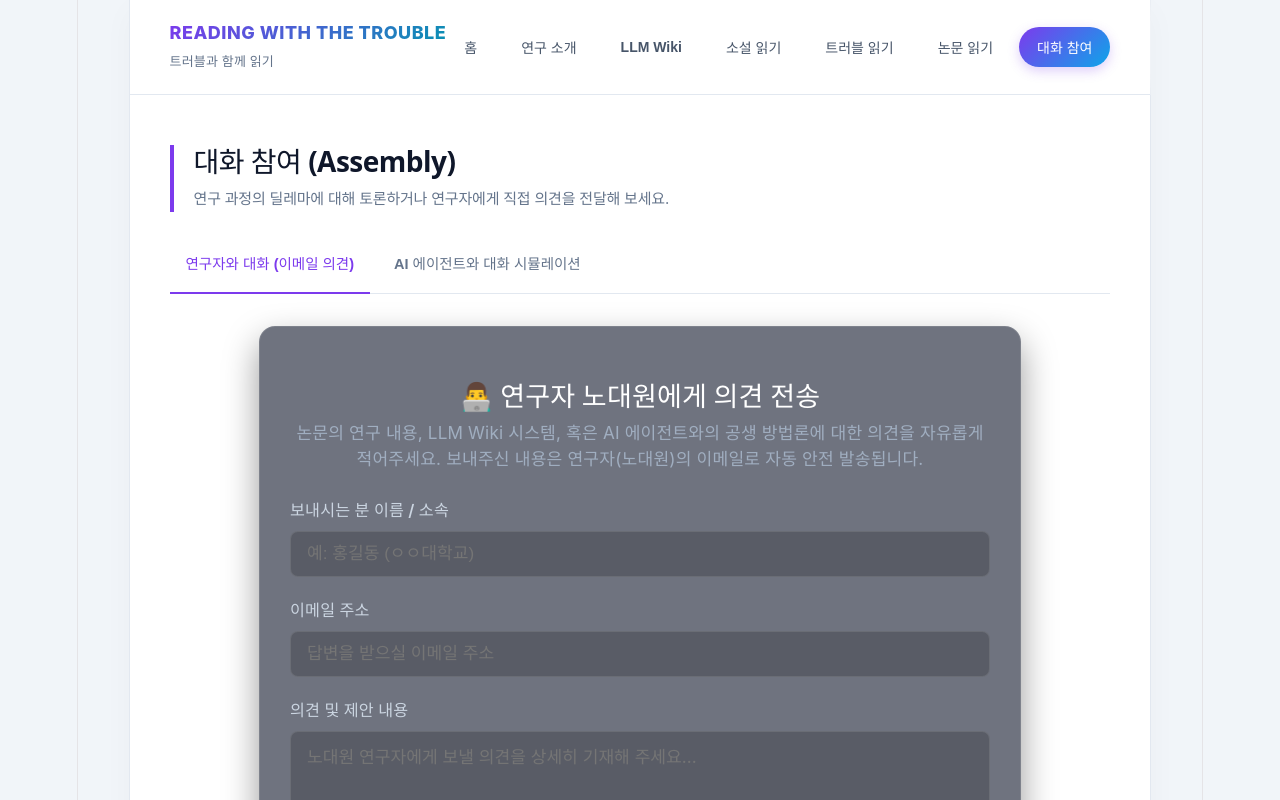
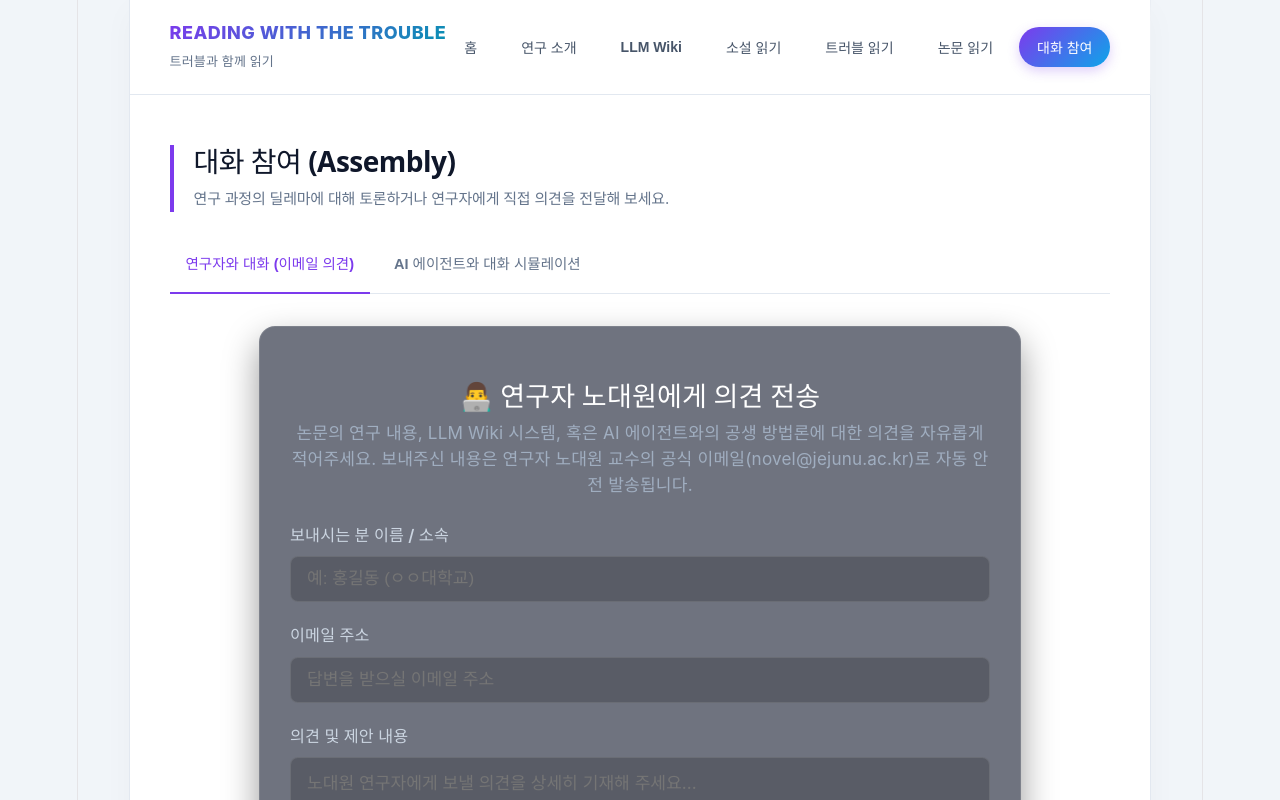
Before and after one commit to daewonnoh/LLM-Wiki-Agent, a React (Vite) app: page / in a window 1280 px wide. Both pictures are taken after a click on the button "대화 참여". Shown: the top 800 px of the page. Built offline with nearby package versions, Linux system fonts and the light colour scheme; a web font is replaced by a local one.

Commit message:
의견 전송 폼에 노대원 교수 메일 주소 안내 게시

```diff
--- a/src/App.jsx
+++ b/src/App.jsx
@@ -1464,7 +1464,7 @@ function App() {
                 <h3 style={{ color: '#fff', fontSize: '1.5rem', marginBottom: '10px' }}>👨‍💻 연구자 노대원에게 의견 전송</h3>
                 <p style={{ color: '#a0aec0', fontSize: '0.95rem', marginBottom: '25px', lineHeight: 1.5 }}>
                   논문의 연구 내용, LLM Wiki 시스템, 혹은 AI 에이전트와의 공생 방법론에 대한 의견을 자유롭게 적어주세요.
-                  보내주신 내용은 연구자(노대원)의 이메일로 자동 안전 발송됩니다.
+                  보내주신 내용은 연구자 노대원 교수의 공식 이메일(novel@jejunu.ac.kr)로 자동 안전 발송됩니다.
                 </p>
 
                 <form onSubmit={handleSubmitFeedback} style={{ display: 'flex', flexDirection: 'column', gap: '20px' }}>
```
